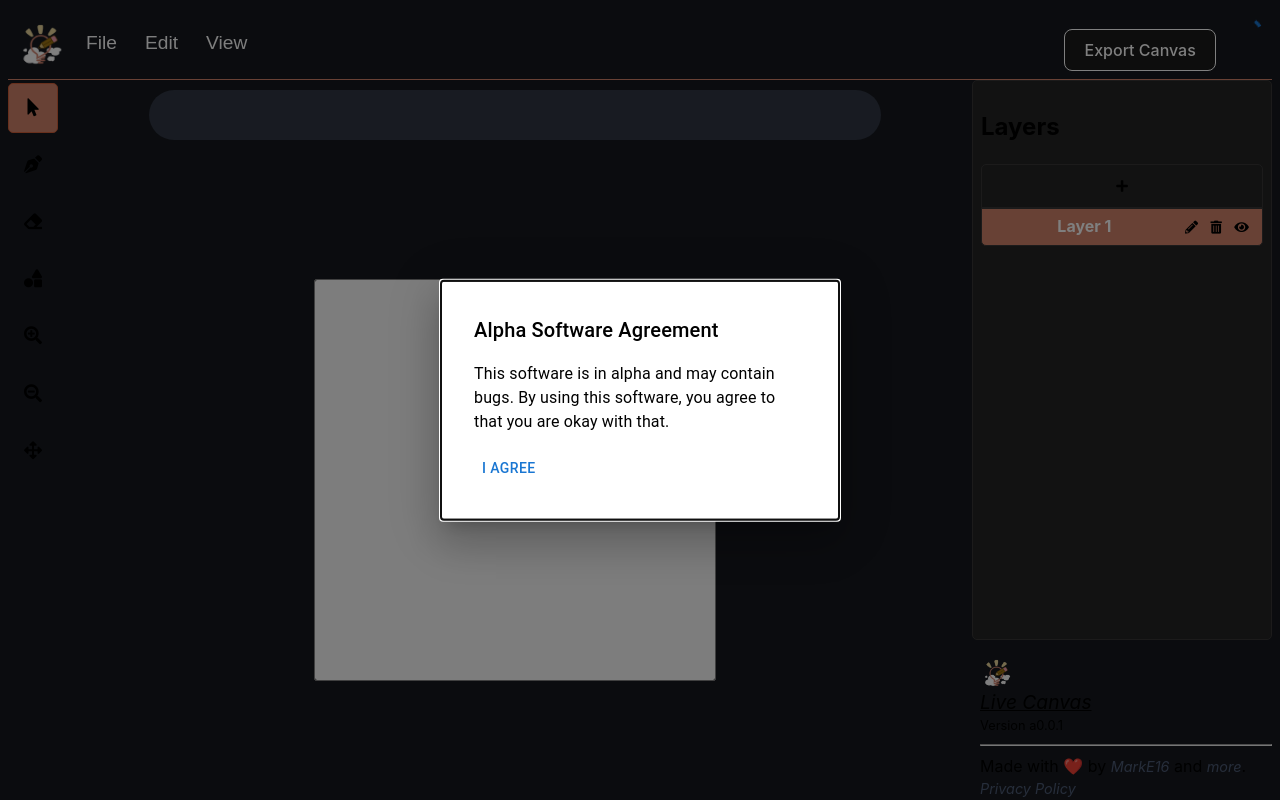
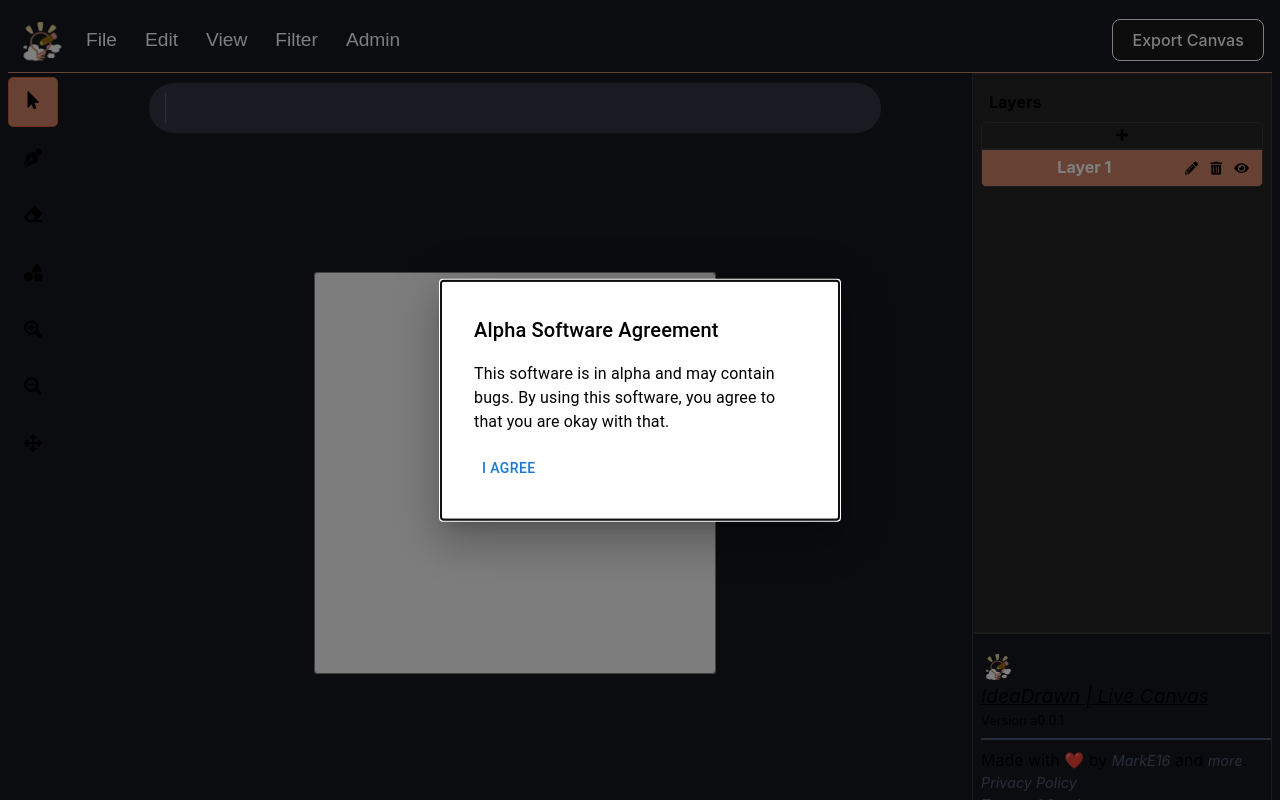
Before and after one commit to MarkE16/LiveCanvas, a React (Vite) app: page / in a window 1280 px wide. Shown: the top 800 px of the page. Built offline with nearby package versions, Linux system fonts and the light colour scheme.

Commit message:
remove buffer to string utils

```diff
--- a/src/components/CanvasLayer/CanvasLayer.tsx
+++ b/src/components/CanvasLayer/CanvasLayer.tsx
@@ -2,7 +2,6 @@
 import { useAppDispatch, useAppSelector } from "../../state/hooks/reduxHooks";
 import { memo, useRef, forwardRef } from "react";
 import UTILS from "../../utils";
-import { socket } from "../../server/socket";
 
 // Types
 import type { Ref, MouseEventHandler, MouseEvent } from "react";
@@ -47,23 +46,14 @@ const CanvasLayer = forwardRef<HTMLCanvasElement, CanvasLayerProps>(({
 
     console.log('Emitting canvas update...');
 
-    layerRef.toBlob(b => {
-      if (!b) {
-        console.error('Error converting canvas to blob.');
-        return;
+    const base64Buffer = layerRef.toDataURL();
+
+    dispatch({
+      type: "UPDATE_LAYER_BUFFER",
+      payload: {
+        id: layerRef.id,
+        base64Buffer
       }
-
-      b.arrayBuffer().then(buffer => {
-        dispatch({
-          type: "UPDATE_LAYER_BUFFER",
-          payload: {
-            id: layerRef.id,
-            base64Buffer: UTILS.arrayBufferToBase64(buffer)
-          }
-        })
-      })
-
-      // socket.emit('canvas-update', b, layerRef.id);
     });
   }
 
@@ -125,7 +115,7 @@ const CanvasLayer = forwardRef<HTMLCanvasElement, CanvasLayerProps>(({
         ctx!.lineTo(x, y);
         ctx!.stroke();
 
-        emitLayerState();
+        // emitLayerState(); // Not necessary to emit every time the mouse moves (at the moment)
         break;
       }
 
@@ -136,7 +126,7 @@ const CanvasLayer = forwardRef<HTMLCanvasElement, CanvasLayerProps>(({
           ERASER_RADIUS * eraserStrength,
           ERASER_RADIUS * eraserStrength
         );
-        emitLayerState();
+        // emitLayerState(); // Not necessary to emit every time the mouse moves (at the moment)
         break;
       }
 
--- a/src/components/DrawingToolbar/DrawingToolbar.styles.css
+++ b/src/components/DrawingToolbar/DrawingToolbar.styles.css
@@ -13,7 +13,7 @@
 }
 
 #colors, #shapes {
-  display: inline-flex;
+  display: inline-flex;;
 }
 
 #additional-settings {
@@ -21,14 +21,22 @@
 }
 
 .color-option, .shape-option {
+  border: none;
+  background-color: transparent;
   width: 30px;
   height: 30px;
   border-radius: 50%;
   margin: 0 0.5em;
   cursor: pointer;
+  transition: background-color 100ms;
+}
+
+.color-option:hover, .shape-option:hover {
+  background-color: #505050;
 }
 
 .color-option.active, .shape-option.active {
+  background-color: #505050;
   outline: 2px solid #7e83da;
   outline-offset: 2px;
   outline-width: 3px;
@@ -66,6 +74,9 @@
   background-color: magenta;
 }
 
-hr {
-  width: 100%;
+.vertical-line {
+  border-left: 1px solid rgb(99, 99, 99);
+  height: 30px;
+  /* width: 1px; */
+  margin: 0 0.5em;
 }
--- a/src/components/DrawingToolbar/DrawingToolbar.tsx
+++ b/src/components/DrawingToolbar/DrawingToolbar.tsx
@@ -83,6 +83,7 @@ const DrawingToolbar: FC = () => {
         )
       }
       { mode === "shapes" && <div id="shapes">{renderedShapes}</div> }
+      <div className="vertical-line"></div>
       { (mode === "draw" || mode === "erase") && (
         <div id="additional-settings">
           Strength: <input
--- a/src/components/Footer/Footer.styles.css
+++ b/src/components/Footer/Footer.styles.css
@@ -4,7 +4,9 @@
   align-items: flex-start;
   padding: 1rem 0 0 8px;
   flex-direction: column;
-  height: fit-content;
+  /* height: fit-content; */
+  border: 1px solid #383737;
+  height: 100%;
 }
 
 #footer-logo {
@@ -41,3 +43,9 @@
 #footer-links > .footer-link {
   display: block;
 }
+
+hr {
+  width: 100%;
+  /* margin: 0.5rem 0; */
+  border: 1px solid #4d5b75;
+}
--- a/src/components/Footer/Footer.tsx
+++ b/src/components/Footer/Footer.tsx
@@ -14,7 +14,7 @@ const Footer: FC = () => {
   return (
     <footer id="footer-container">
       <img id="footer-logo" src={logo} alt="logo" />
-      <span id="site-name">Live Canvas</span>
+      <span id="site-name">IdeaDrawn | Live Canvas</span>
       <span id="version">Version {VERSION}</span>
       <hr />
       <span id="footer-text">
--- a/src/components/LayerInfo/LayerInfo.styles.css
+++ b/src/components/LayerInfo/LayerInfo.styles.css
@@ -4,7 +4,7 @@
   position: relative;
   justify-content: space-between;
   width: 100%;
-  /* height: 100%; */
+  /* height: 0vh; */
   padding: 0.3rem 0.5rem;
   background-color: rgb(36, 36, 36);
   white-space: nowrap;
--- a/src/components/LayerManager/LayerManager.styles.css
+++ b/src/components/LayerManager/LayerManager.styles.css
@@ -1,4 +1,5 @@
 #layer-manager-container {
+  display: block;
   position: relative;
   /* top: 0; */
   right: 0;
@@ -8,18 +9,23 @@
   padding: 0.5em;
   background-color: rgb(36, 36, 36);
   border: 1px solid rgb(56, 55, 55);
-  border-radius: 5px;
   overflow: hidden
 }
 
+#layers-title {
+  margin: 0;
+  padding: 0.5em;
+}
+
 #layer-list {
+  height: 64vh;
   overflow-y: auto;
 }
 
 #new-layer-button {
   width: 100%;
   /* height: 100%; */
-  padding: 1em;
+  padding: 0.3rem 0.5rem;
   background-color: rgb(36, 36, 36);
   border-top-left-radius: 5px;
   border-top-right-radius: 5px;
--- a/src/components/LayerManager/LayerManager.tsx
+++ b/src/components/LayerManager/LayerManager.tsx
@@ -16,7 +16,7 @@ const LayerManager: FC = () => {
 
   return (
     <aside id="layer-manager-container">
-      <h2>Layers</h2>
+      <h4 id="layers-title">Layers</h4>
       <button id="new-layer-button" onClick={() => dispatch({ type: 'ADD_LAYER' })}>
         <i className="fa fa-plus"></i>
         {/* <span>New Layer</span> */}
--- a/src/components/Navbar/Navbar.tsx
+++ b/src/components/Navbar/Navbar.tsx
@@ -27,36 +27,36 @@ const Navbar: FC = () => {
   }
 
   const handleExport = () => {
+    setExporting(true);
     const substituteCanvas = document.createElement("canvas");
 
     // Set the canvas size (assuming all layers have the same dimensions)
-    console.log(layers);
     substituteCanvas.width = width; // Set to your canvas width
     substituteCanvas.height = height; // Set to your canvas height
-    substituteCanvas.style.display = "none";
-    substituteCanvas.style.backgroundColor = "white";
 
     const ctx = substituteCanvas.getContext("2d");
 
-    const promises = layers.map(layer => {
+    // Before drawing the images,
+    // let's give the canvas a white background, as by default it's transparent.
+    ctx!.fillStyle = "white";
+    ctx!.fillRect(0, 0, width, height);
+
+    const promises = layers.reverse().map(layer => {
       return new Promise<void>(resolve => {
-        const base64 = layer.base64Buffer;
+        const base64String = layer.base64Buffer;
 
-        if (base64) {
-          const img = new Image();
+        if (!base64String) {
+          resolve();
+          return;
+        }
 
-          img.onload = () => {
-            ctx?.drawImage(img, 0, 0);
-            resolve();  // Resolve the promise after drawing the image
-          }
+        const img = new Image();
+        img.src = base64String;
 
-          const buffer = new Uint8Array(
-            UTILS.base64ToArrayBuffer(base64)
-          );
-          img.src = URL.createObjectURL(new Blob([buffer]));
-        } else {
-          resolve();  // Resolve immediately if there's no image data
-        }
+        img.onload = () => {
+          ctx!.drawImage(img, 0, 0, width, height);
+          resolve();
+        };
       });
     });
 
@@ -72,6 +72,8 @@ const Navbar: FC = () => {
       URL.revokeObjectURL(a.href);
       substituteCanvas.remove();
       a.remove();
+
+      setExporting(false);
     });
   };
 
@@ -85,13 +87,15 @@ const Navbar: FC = () => {
           <button onClick={openSnackbar}>File</button>
           <button onClick={openSnackbar}>Edit</button>
           <button onClick={openSnackbar}>View</button>
+          <button onClick={openSnackbar}>Filter</button>
+          <button onClick={openSnackbar}>Admin</button>
         </div>
       </section>
       <section id="navbar-buttons-section">
-        <button onClick={handleExport}>
+        <button onClick={handleExport} disabled={exporting} aria-disabled={exporting}>
           <span>Export Canvas</span>
         </button>
-        <CircularProgress />
+        {exporting && <CircularProgress size={20} />}
       </section>
 
       <Snackbar
--- a/src/utils.ts
+++ b/src/utils.ts
@@ -77,41 +77,12 @@ const getCanvasPointerPosition = (e: MouseEvent<HTMLCanvasElement>, canvas: HTML
   return { x, y };
 }
 
-/**
- * Converts an ArrayBuffer object to a base64 string.
- * @param buffer An ArrayBuffer object.
- * @returns The base64 representation of the ArrayBuffer object.
- */
-const arrayBufferToBase64 = (buffer: ArrayBuffer): string => {
-  const bytes = new Uint8Array(buffer);
-  let binary = '';
-  for (let i = 0; i < bytes.byteLength; i++) {
-    binary += String.fromCharCode(bytes[i]);
-  }
-  return window.btoa(binary);
-}
-
-/**
- * Converts a base64 string to an ArrayBuffer object.
- * @param base64 The base64 string.
- * @returns The ArrayBuffer object.
- */
-const base64ToArrayBuffer = (base64: string): ArrayBuffer => {
-  const binaryString = window.atob(base64);
-  const bytes = new Uint8Array(binaryString.length);
-  for (let i = 0; i < binaryString.length; i++) {
-    bytes[i] = binaryString.charCodeAt(i);
-  }
-  return bytes.buffer;
-}
 
 const UTILS = {
   capitalize,
   createLayer,
   moveLayer,
-  getCanvasPointerPosition,
-  arrayBufferToBase64,
-  base64ToArrayBuffer,
+  getCanvasPointerPosition
 };
 
 export default UTILS;
```
Also changed, not shown: src/components/Canvas/Canvas.tsx (+3 -90 lines).
